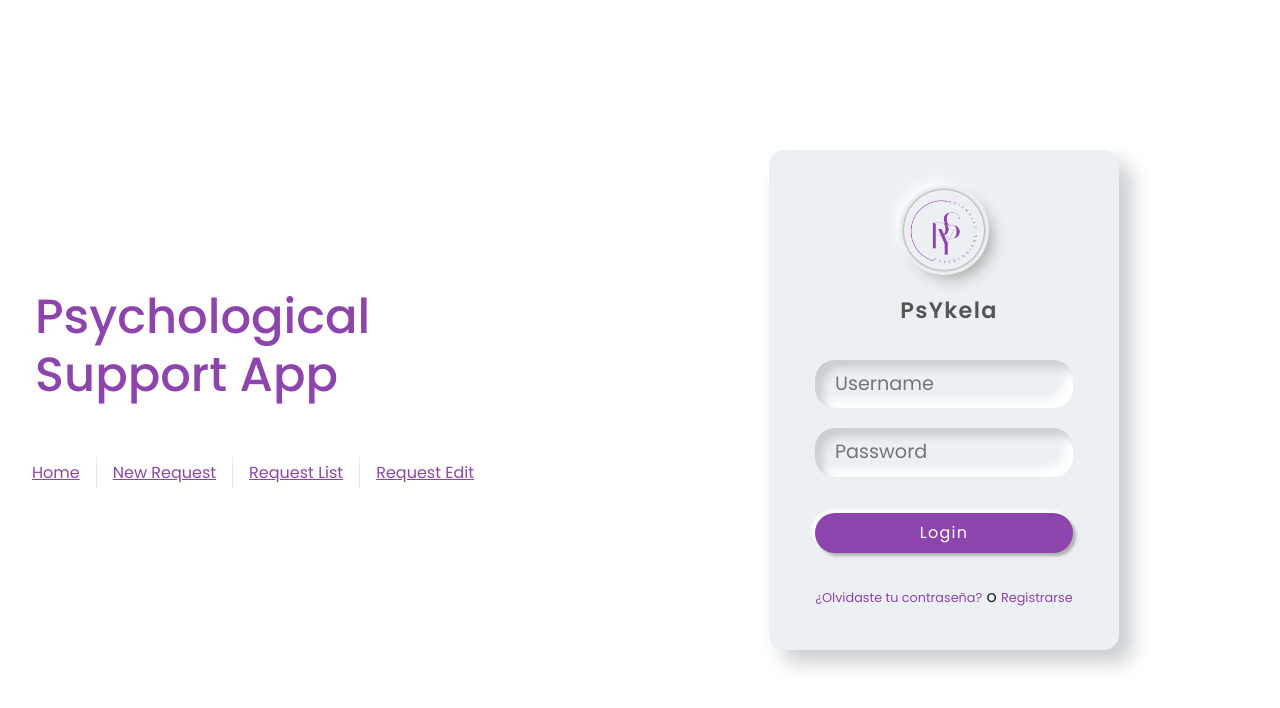
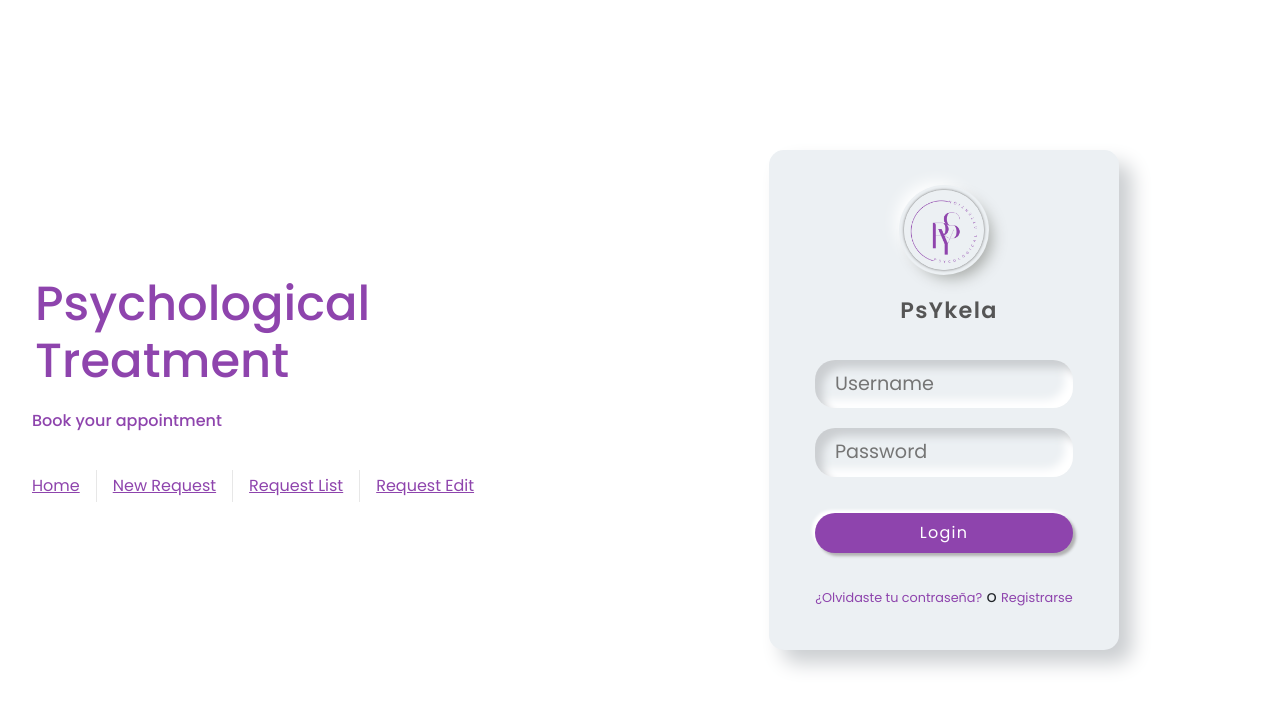
Before and after one commit to GiselaHurtado/Proyect-SupportApp-Frontend, a Vue app: page / in a window 1280 px wide. Shown: the top 708 px of the page. Built offline with nearby package versions, Linux system fonts and the light colour scheme.

Commit message:
lastest changes

```diff
--- a/src/App.vue
+++ b/src/App.vue
@@ -12,7 +12,8 @@ import RequestEdit from './components/RequestEdit.vue';
     <!-- <img alt="Vue logo" class="logo" src="../src/assets/imgs/logo.png" width="125" height="125" /> -->
 
     <div class="wrapper">
-      <HelloWorld msg="Psychological Support App" />
+      <HelloWorld msg="Psychological Treatment" />
+      <h2>Book your appointment</h2>
 
       <nav>
         <RouterLink to="/">Home</RouterLink>
@@ -32,6 +33,11 @@ header {
   max-height: 100vh;
   font-family: 'Poppins', sans-serif;
 
+}
+h2{
+  color:#8e44ad;
+  text-align: center;
+  font-size: medium;
 }
 
 /* .logo {
--- a/src/components/TheWelcome.vue
+++ b/src/components/TheWelcome.vue
@@ -1,6 +1,6 @@
 <script setup>
 import { ref } from 'vue';
-import { useRouter } from 'vue-router'; // Asumiendo que estás usando vue-router
+import { useRouter } from 'vue-router';
 
 const router = useRouter();
 
```
